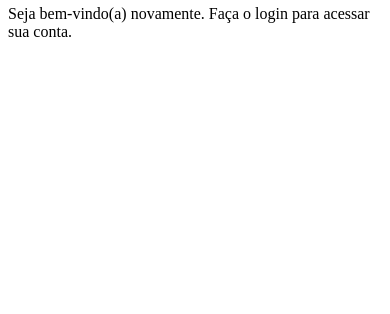
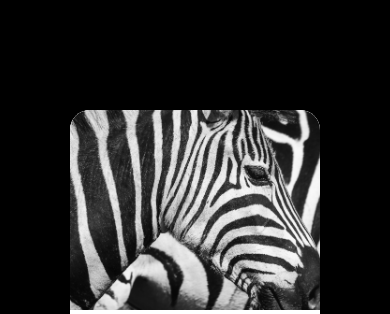
Before and after one commit to okokthomas/projeto-login, a plain HTML site: page index.html in a window 390 px wide. Shown: the part 62-376 px from the top of the page. Drawn offline with Linux system fonts and the light colour scheme.

Commit message:
mobile first

```diff
--- a/estilos/style.css
+++ b/estilos/style.css
@@ -1 +1,52 @@
 @charset "UTF-8";
+
+/* Peleta de cores
+   branco: #fffff
+   preto: black
+*/
+
+* {
+    font-family: -apple-system, BlinkMacSystemFont, 'segoe UI', Roboto, Oxygen, Ubuntu, Cantarell, 'Open Sans', 'Helvetica Neue', sans-serif;
+    padding: 0px;
+    margin: 0px;
+    box-sizing: border-box;
+}
+
+body, html {
+    background-color: black;
+    height: 100vh;
+    width: 100vw;
+}
+
+main {
+    position: relative;
+    height: 100vh;
+    width: 100vw;
+}
+
+section#login {
+    position: absolute;
+    top: 50%;
+    left: 50%;
+    transform: translate(-50%, -50%);
+    overflow: hidden;
+
+    background-color: #ffff;
+    width: 250px;
+    height: 500px;
+    border-radius: 20px;
+    box-shadow: 0px 0px 10px rgba(0, 0, 0, 0.452);
+}
+
+section#login > div#imagem {
+    display: block;
+    background: #ffff url(../imagens/zebrinha.jpg) no-repeat;
+    background-size: cover;
+    background-position: left bottom;
+    height: 200px;
+}
+
+section#login > div#formulario {
+    display: block;
+    padding: 10px;
+}
```
Also changed, not shown: index.html (+3 -1 lines), imagens/zebrinha.jpg (renamed from imagens/pexels-mike-van-schoonderwalt-5504229.jpg).
